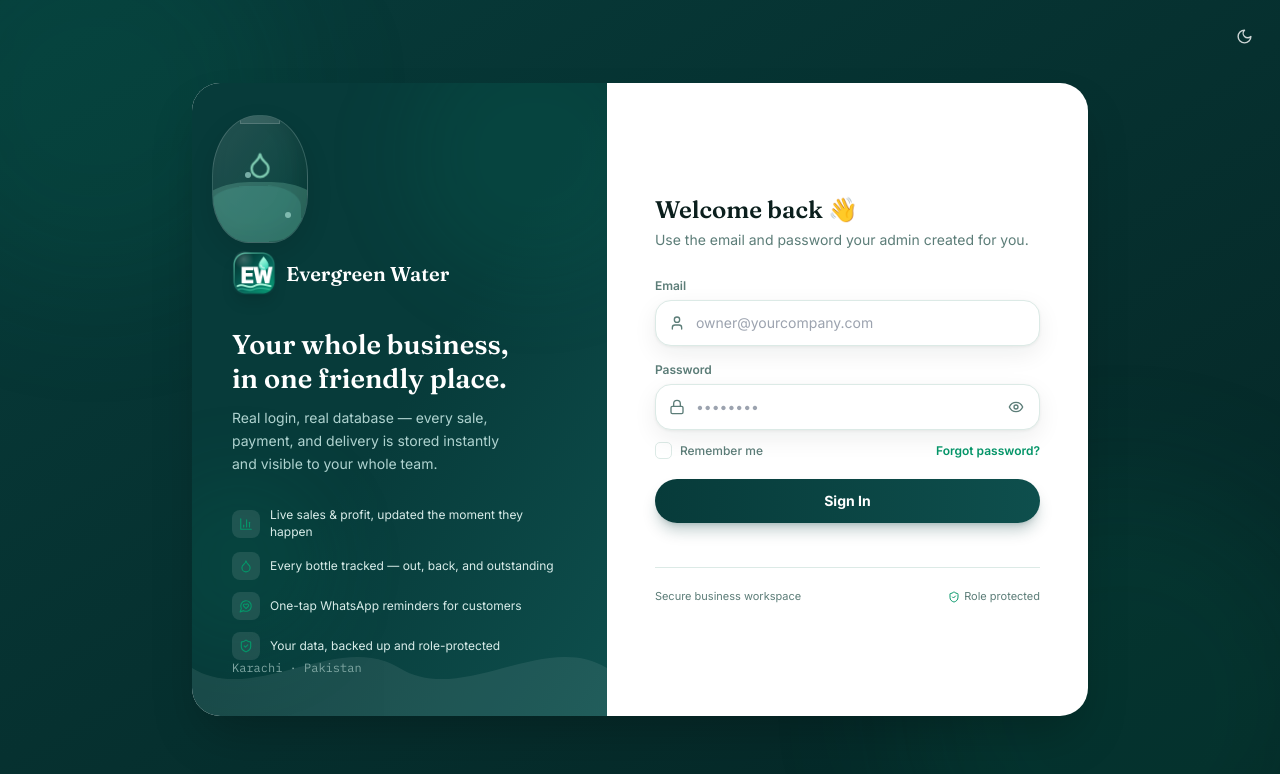
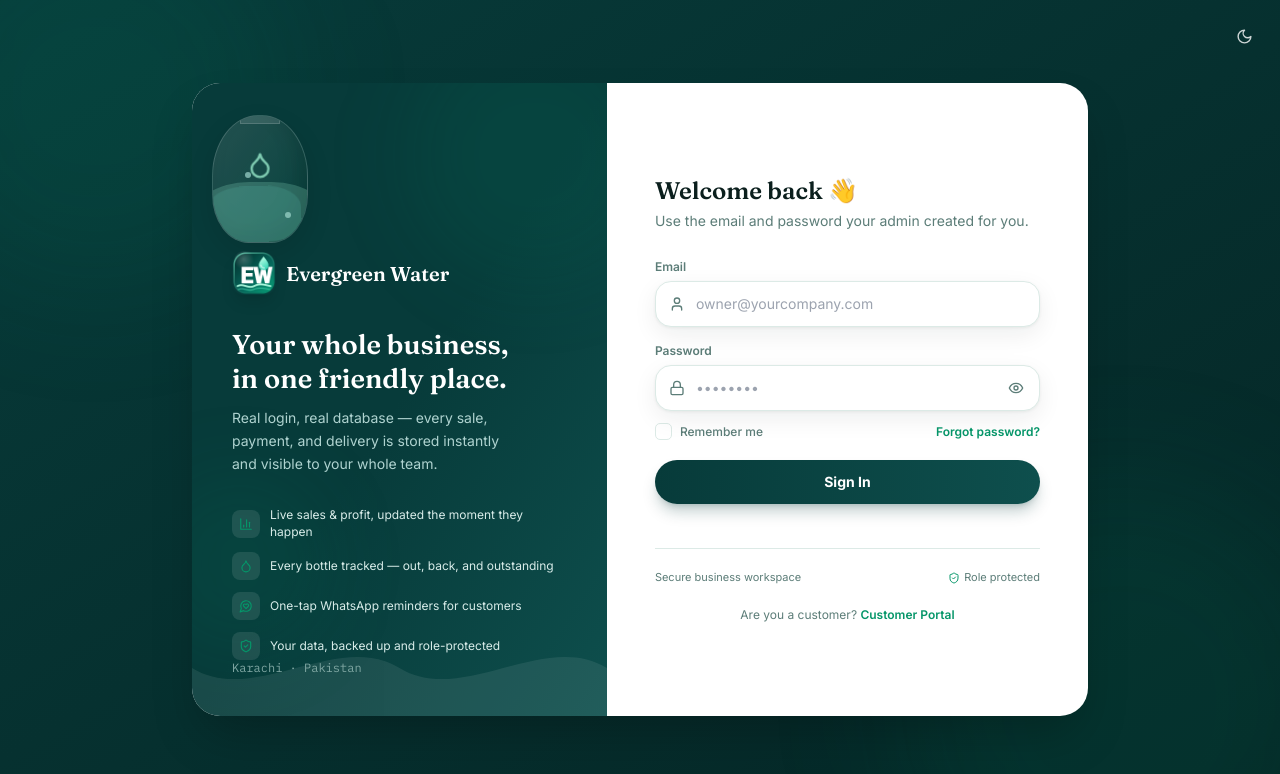
Before and after one commit to hanifkhumzada-rgb/evergreen-erp., a Next.js app: page /login in a window 1280 px wide. Shown: the top 774 px of the page. Built offline with nearby package versions, Linux system fonts and the light colour scheme; no server answers.

Commit message:
Add Customer Portal link to ERP login

```diff
--- a/app/login/page.js
+++ b/app/login/page.js
@@ -239,6 +239,12 @@ export default function LoginPage() {
               </form>
               <div className="mt-6 flex justify-center"><PwaInstallButton label="Install EW ERP App" /></div>
               <div className="mt-5 pt-5 border-t border-line flex items-center justify-between text-[11px] text-slate"><span>Secure business workspace</span><span className="inline-flex items-center gap-1"><ShieldCheck size={12} className="text-aqua"/> Role protected</span></div>
+              <p className="mt-5 text-center text-[12px] text-slate">
+                Are you a customer?{' '}
+                <a href="/portal/login" className="font-semibold text-aqua transition-colors hover:text-teal-700">
+                  Customer Portal
+                </a>
+              </p>
             </>
           ) : (
             <>
```
